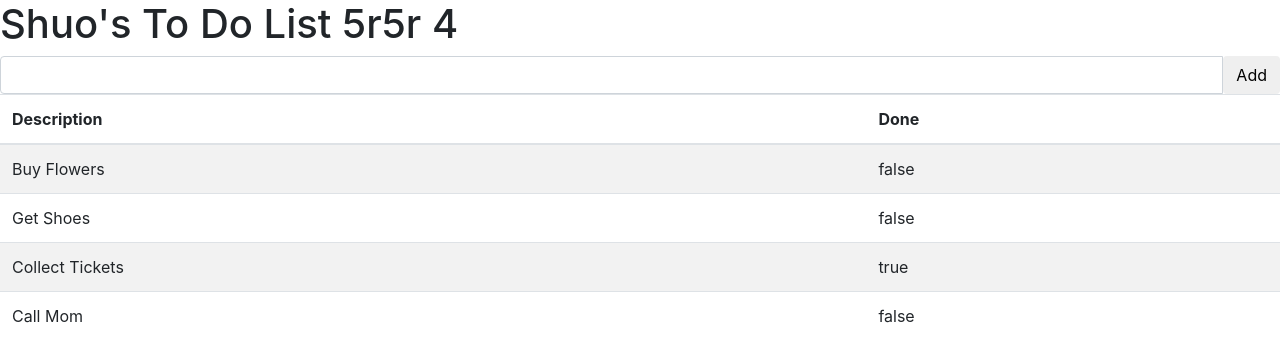
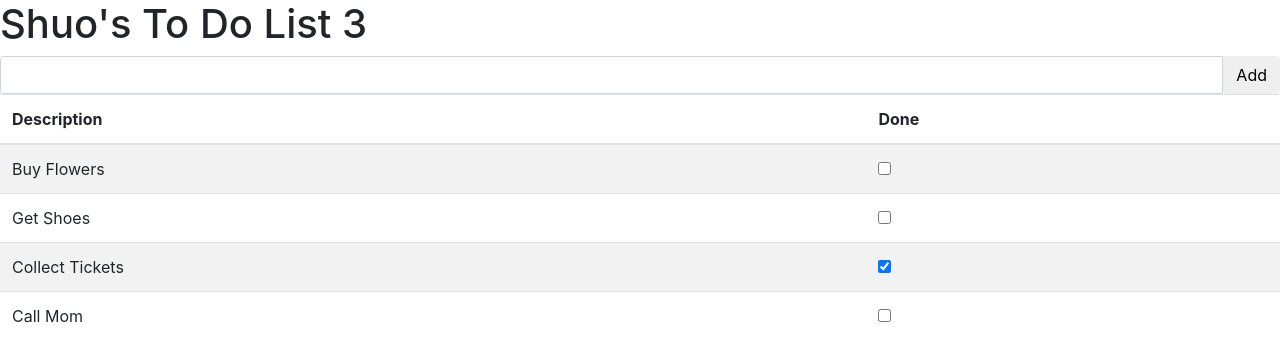
Before and after one commit to ShuoPeng/pro-angularjs-practice, a website: page index.html in a window 1280 px wide. Drawn offline with nearby package versions, Linux system fonts and the light colour scheme.

Commit message:
add behaviors on contoller

```diff
--- a/index.html
+++ b/index.html
@@ -19,6 +19,14 @@
 
 		todoApp.controller("ToDoCtrl", function($scope){
 			$scope.todo = model;
+
+			$scope.incompleteCount = () => {
+				var count = 0;
+				angular.forEach($scope.todo.items, function(item){
+					if(!item.done) {count++}
+				});
+				return count;
+			}
 		});
 
 	</script>
@@ -27,7 +35,9 @@
 	<div class="page-header">
 		<h1>
 			{{todo.user}}'s To Do List
-		5r5r	<span class="label label-default">{{todo.items.length}}</span>
+			<span class="label label-default" ng-hide="incompleteCount() == 0">
+				{{incompleteCount()}}
+			</span>
 		</h1>
 	</div>
 	<div class="panel">
@@ -47,7 +57,7 @@
 			<tbody>
 				<tr ng-repeat="item in todo.items">
 					<td>{{item.action}}</td>
-					<td>{{item.done}}</td>
+					<td><input type="checkbox" ng-model="item.done" /></td>
 				</tr>
 			</tbody>
 		</table>
```
